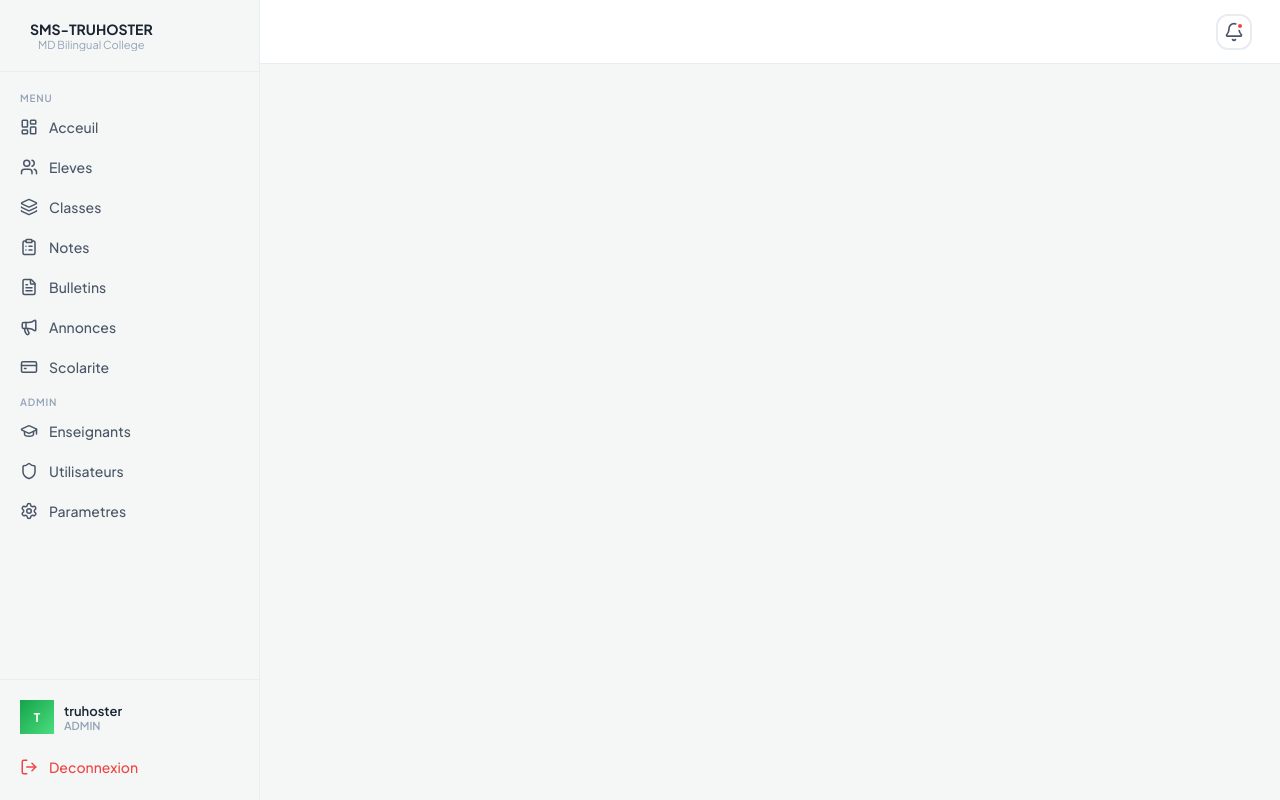
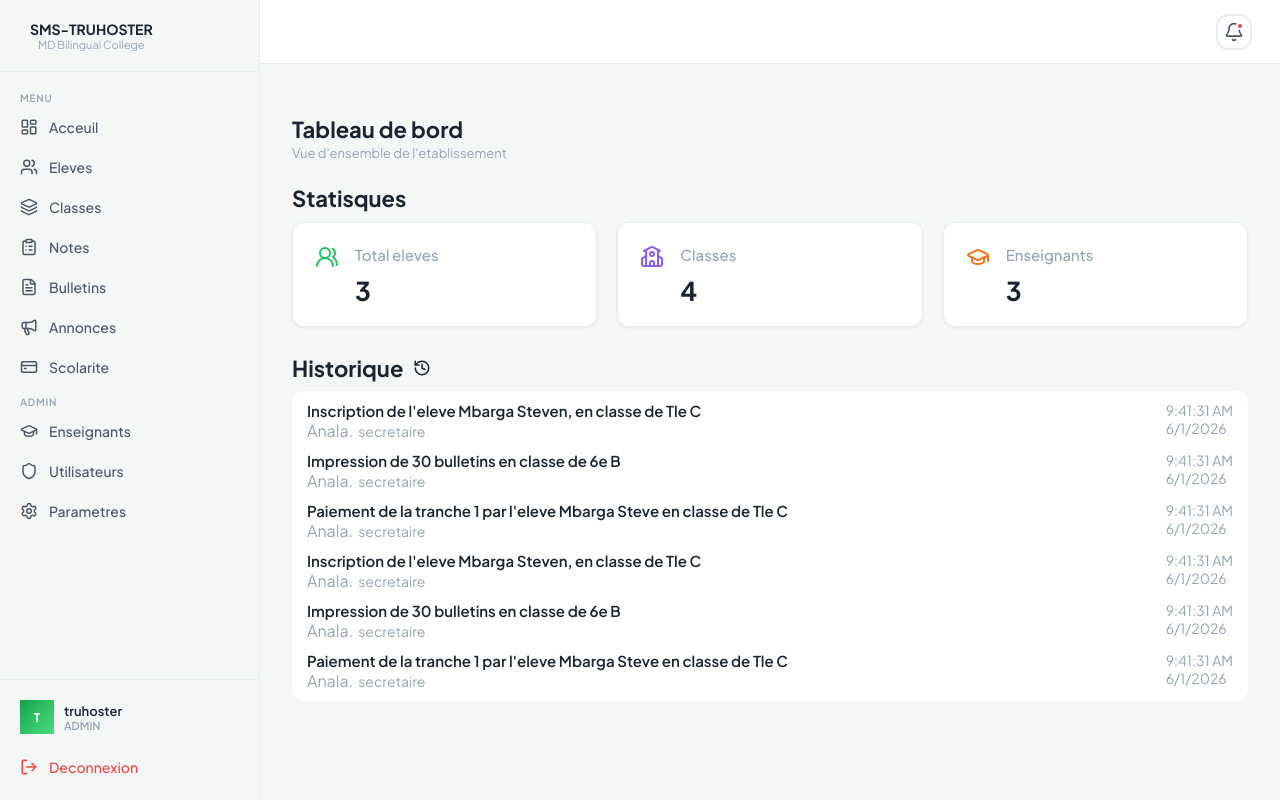
Before and after one commit to galandnoah1/SMS-TRUHOSTER-FRONTEND, a React (Vite) app: page / in a window 1280 px wide. Built offline with nearby package versions, Linux system fonts and the light colour scheme.

Commit message:
Add home page

```diff
--- a/src/App.jsx
+++ b/src/App.jsx
@@ -1,4 +1,5 @@
 import DashBoardLayout from "./layouts/DashBoardLayout";
+import HomePage from "./pages/HomePage";
 
 
 
@@ -6,7 +7,9 @@ function App()
 {
   return (
     <>
-      <DashBoardLayout />
+      <DashBoardLayout
+        children={<HomePage />}
+      />
     </>
   );
 }
--- a/src/data/data.js
+++ b/src/data/data.js
@@ -1,3 +1,5 @@
+import getCurrentTime from "../utils/date"
+
 export const pages_map = {
     HOME: "home",
     STUDENTS: "students",
@@ -230,7 +232,6 @@ export const users = [
         role: ROLES[0],
         password: "admin123",
     },
-
     {
         id: crypto.randomUUID(),
         nom: "Anala",
@@ -315,3 +316,48 @@ export const notifications = [
         read: true
     }
 ]
+
+export const history = [
+    {
+        id: crypto.randomUUID(),
+        title: "Inscription de l'eleve Mbarga Steven, en classe de Tle C",
+        user: users[1],
+        time: getCurrentTime(),
+        date: new Date().toLocaleDateString()
+    },
+    {
+        id: crypto.randomUUID(),
+        title: "Impression de 30 bulletins en classe de 6e B",
+        user: users[1],
+        time: getCurrentTime(),
+        date: new Date().toLocaleDateString()
+    },
+    {
+        id: crypto.randomUUID(),
+        title: "Paiement de la tranche 1 par l'eleve Mbarga Steve en classe de Tle C",
+        user: users[1],
+        time: getCurrentTime(),
+        date: new Date().toLocaleDateString()
+    },
+       {
+        id: crypto.randomUUID(),
+        title: "Inscription de l'eleve Mbarga Steven, en classe de Tle C",
+        user: users[1],
+        time: getCurrentTime(),
+        date: new Date().toLocaleDateString()
+    },
+    {
+        id: crypto.randomUUID(),
+        title: "Impression de 30 bulletins en classe de 6e B",
+        user: users[1],
+        time: getCurrentTime(),
+        date: new Date().toLocaleDateString()
+    },
+    {
+        id: crypto.randomUUID(),
+        title: "Paiement de la tranche 1 par l'eleve Mbarga Steve en classe de Tle C",
+        user: users[1],
+        time: getCurrentTime(),
+        date: new Date().toLocaleDateString()
+    },
+]
--- /dev/null
+++ b/src/pages/HomePage.css
@@ -0,0 +1,150 @@
+/***** PAGE *****/
+header
+{
+  display: flex;
+  align-items: flex-start;
+  justify-content: space-between;
+  margin-bottom: 24px;
+  flex-wrap: wrap;
+  gap: 12px;
+}
+
+section
+{
+    display: flex;
+    flex-direction: column;
+    gap: 10px;
+}
+
+.page-title
+{
+  font-size: 22px;
+  font-weight: 700;
+  color: var(--text);
+  line-height: 1.2;
+}
+
+.page-sub
+{
+  font-size: 13px;
+  color: var(--text-3);
+  margin-top: 3px;
+}
+
+/**** STATISTICS ****/
+
+
+
+.stats-grid
+{
+    display: grid;
+    grid-template-columns: repeat(auto-fit, minmax(200px, 1fr));
+    gap: 20px;
+    margin-bottom: 28px;
+}
+
+.stat-card
+{
+    background: var(--card);
+    border-radius: var(--radius-medium);
+    padding: 22px;
+    border: 1px solid var(--border);
+    display: flex;
+    align-items:flex-start;
+    gap: 16px;
+    box-shadow: var(--shadow);
+    transition: all .1s ease;
+}
+
+.stat-card:hover
+{
+    box-shadow: var(--shadow-2);
+    transform: translateY(-1px);
+}
+
+.stat-info
+{
+    display: flex;
+    flex-direction: column;
+    justify-content: flex-end;
+    gap: 10px;
+}
+
+
+
+.stat-label
+{
+    font-size: 15px;
+    color: var(--text-3);
+    font-weight: 500;
+    margin-bottom: 4px;
+}
+
+.stat-value
+{
+    font-size: 26px;
+    font-weight: 700;
+    color: var(--text);
+    line-height: 1;
+}
+
+
+/**** HISTORY *****/
+
+.history
+{
+    padding: 10px 15px;
+    background-color: var(--card);
+    display: flex;
+    flex-direction: column;
+    gap: 10px;
+    border-radius: var(--radius-medium);
+    height: 100%;
+    max-height: 340px;
+    overflow: auto;
+}
+
+.history-item
+{
+    cursor: pointer;
+    display: flex;
+    justify-content: space-between;
+    align-items: start;
+
+}
+
+.history-item h3
+{
+    font-weight: 550;
+    font-size: 15px;
+}
+
+.user
+{
+    display: flex;
+    align-items: center;
+    gap: 5px;
+    color: var(--text-3);
+}
+
+
+.user-role
+{
+    text-transform: lowercase;
+    font-size: 14px;
+}
+
+.history-time
+{
+    color: var(--text-3);
+    display: flex;
+    flex-direction: column;
+    font-size: 14px;
+}
+
+.home-page section:last-child h2
+{
+    display: flex;
+    align-items: center;
+    gap: 10px;
+}
--- /dev/null
+++ b/src/pages/HomePage.jsx
@@ -0,0 +1,99 @@
+
+import {  GraduationCap,  History,  School,  Users2 } from "lucide-react";
+import { classes, history, students, teachers } from "../data/data";
+import './HomePage.css'
+
+export default function HomePage()
+{
+    const statistques = [
+        {
+            icon: Users2,
+            color: "#22C55E",
+            label: "Total eleves",
+            value: students.length
+        },
+        {
+            icon: School,
+            color: "#8B5CF6",
+            label: "Classes",
+            value: classes.length
+        },
+        {
+            icon: GraduationCap,
+            color: "#F97316",
+            label: "Enseignants",
+            value: teachers.length
+        },
+    ]
+
+    return (
+       <div className="home-page">
+         <header>
+            <div>
+                <h1 className="page-title">Tableau de bord</h1>
+                <p className="page-sub">Vue d'ensemble de l'etablissement</p>
+            </div>
+         </header>
+
+
+         <main>
+            <section>
+                <h2 className="page-title">Statisques</h2>
+
+                <div className="stats-grid">
+                    {
+                        statistques.map(stat => (
+                        <div className="stat-card" key={stat.label}>
+                            <stat.icon  className="stat-icon" color={stat.color}/>
+                          <div className="stat-info">
+                            <div className="stat-label">
+                                {stat.label}
+                            </div>
+                            <div className="stat-value">
+                                {stat.value}
+                            </div>
+                          </div>
+                        </div>))
+                    }
+                </div>
+            </section>
+
+            <section>
+                <h2 className="page-title">
+                    <span>Historique</span>
+                    <History size={18}/>
+                </h2>
+                <div className="history">
+                    {
+                        history.map(h => (
+                        <div className="history-item">
+
+                           <div>
+                                <h3 className="history-label">
+                                    {h.title}
+                                </h3>
+                                <div className="user">
+                                    <span className="user-name">
+                                        {h.user.nom}.
+                                    </span>
+                                    <span className="user-role">
+                                        {h.user.role}
+                                    </span>
+                                </div>
+                           </div>
+
+                            <div className="history-time">
+                               <span> {h.time}</span>
+                                <span>{h.date}</span>
+                            </div>
+                        </div>
+                    ))
+                    }
+                </div>
+            </section>
+         </main>
+
+
+       </div>
+    );
+}
--- /dev/null
+++ b/src/utils/date.js
@@ -0,0 +1,6 @@
+export default function getCurrentTime()
+{
+    const date = new Date()
+    const time = date.toLocaleTimeString()
+    return time;
+}
```
